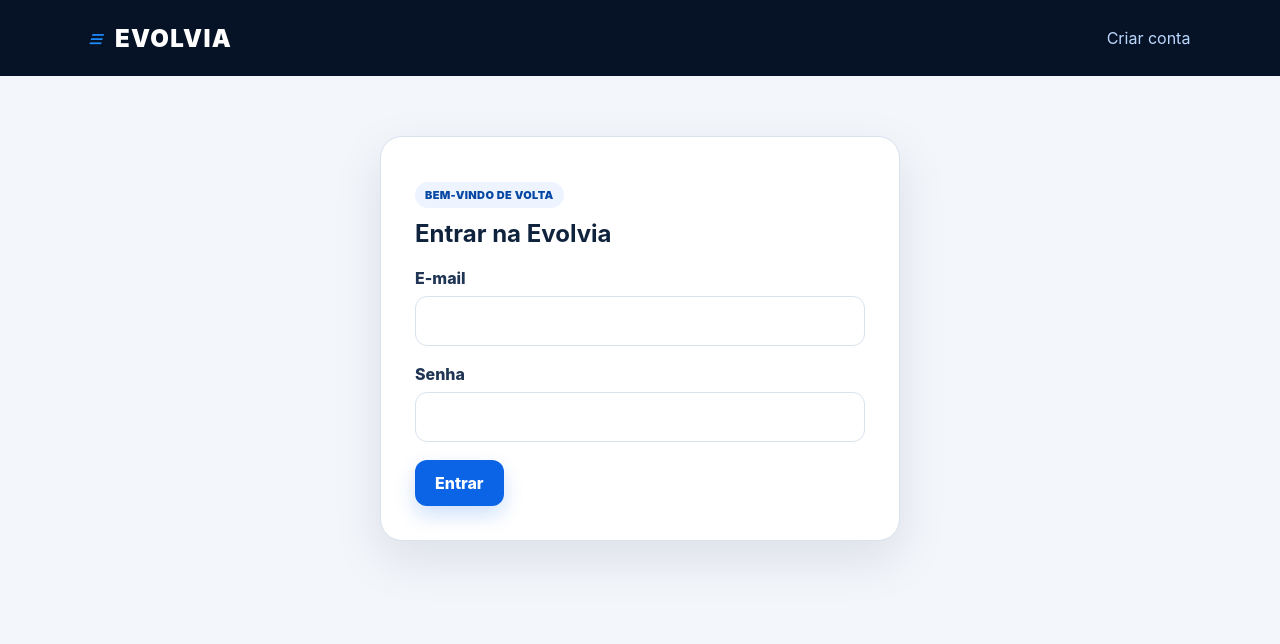
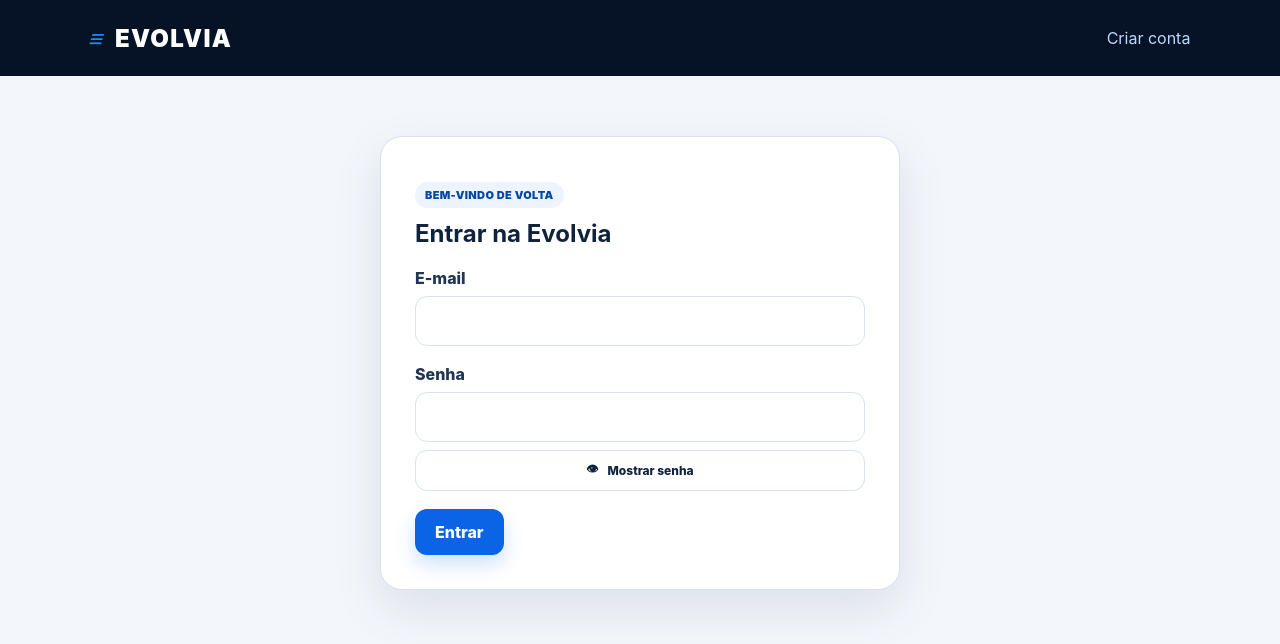
Before and after one commit to evolvia-tecnologia/evolvia-platform, a Next.js app in the folder apps/web/: page /login in a window 1280 px wide. Shown: the top 644 px of the page. Built offline with nearby package versions, Linux system fonts and the light colour scheme.

Commit message:
feat(auth): permitir visualizar a senha no login

```diff
--- a/apps/web/app/login/page.tsx
+++ b/apps/web/app/login/page.tsx
@@ -24,6 +24,7 @@ export default function LoginPage() {
   const passwordRef = useRef<HTMLInputElement>(null);
   const [email, setEmail] = useState('');
   const [password, setPassword] = useState('');
+  const [showPassword, setShowPassword] = useState(false);
   const [emailTouched, setEmailTouched] = useState(false);
   const [passwordTouched, setPasswordTouched] = useState(false);
   const [error, setError] = useState('');
@@ -104,7 +105,7 @@ export default function LoginPage() {
               className="input"
               id="password"
               name="password"
-              type="password"
+              type={showPassword ? 'text' : 'password'}
               required
               autoComplete="current-password"
               value={password}
@@ -113,6 +114,19 @@ export default function LoginPage() {
               onChange={(event) => setPassword(event.target.value)}
               onBlur={() => setPasswordTouched(true)}
             />
+            <button
+              className="btn btn-secondary btn-small"
+              type="button"
+              aria-pressed={showPassword}
+              aria-label={showPassword ? 'Ocultar senha digitada' : 'Mostrar senha digitada'}
+              onClick={() => {
+                setShowPassword((current) => !current);
+                requestAnimationFrame(() => passwordRef.current?.focus());
+              }}
+            >
+              <span aria-hidden="true">👁</span>
+              {showPassword ? 'Ocultar senha' : 'Mostrar senha'}
+            </button>
             {passwordTouched && passwordError && <span className="error-text" id="login-password-error">{passwordError}</span>}
           </div>
           <button className="btn btn-primary" type="submit" disabled={loading} aria-disabled={loading}>
```
